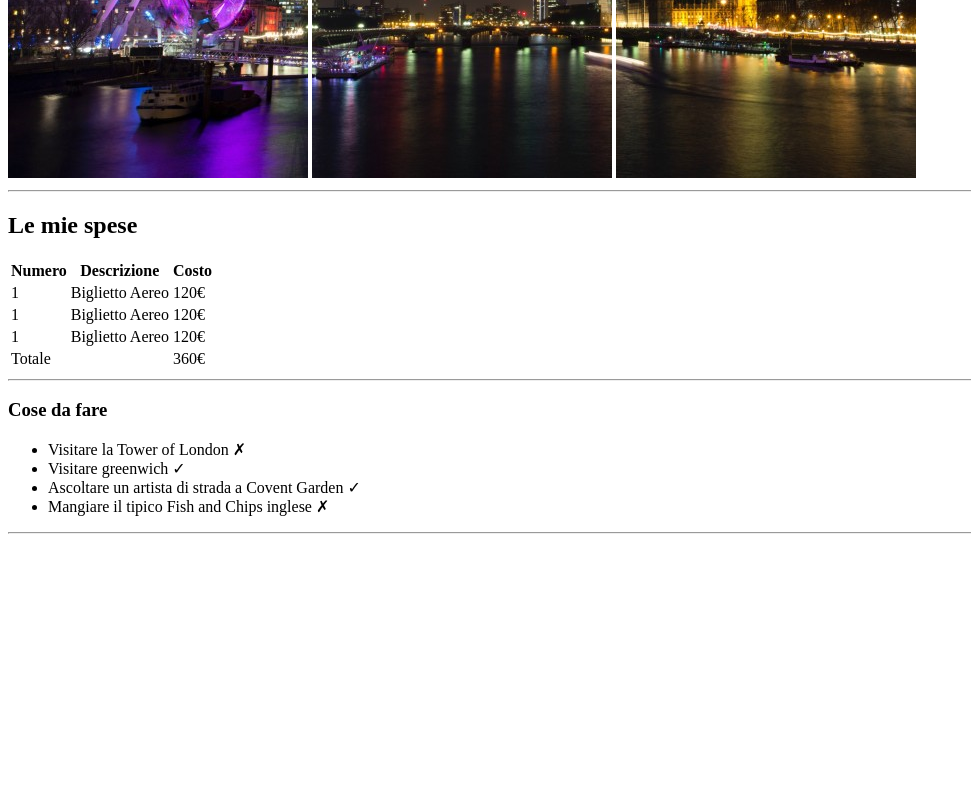
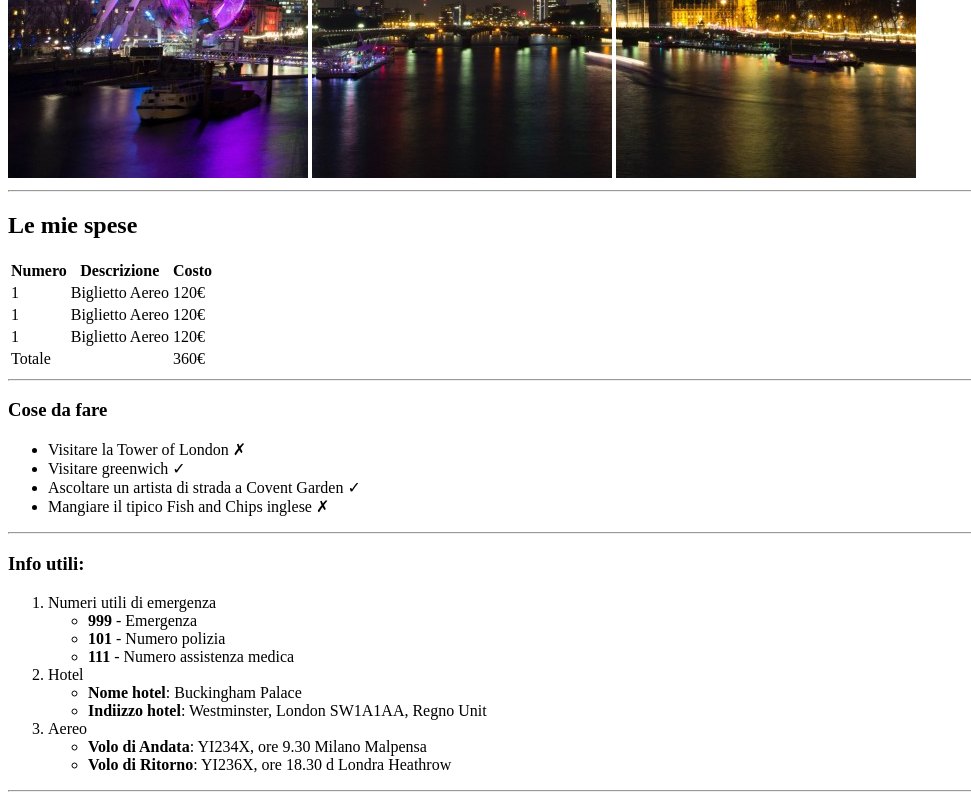
Before and after one commit to Neo-Machina/html-london-trip, a plain HTML site: page index.html in a window 1280 px wide. Shown: the part 502-1302 px from the top of the page, without its empty margins (0-971 px from the left). Before the commit the page ends 1044 px from the top, so only its background shows below. Drawn offline with Linux system fonts and the light colour scheme.

Commit message:
Order list + unorder sublist

```diff
--- a/index.html
+++ b/index.html
@@ -69,6 +69,7 @@
 
         <hr>
 
+        <!-- Attività fatte e non fatte -->
         <div>
             <h3>Cose da fare</h3>
 
@@ -82,6 +83,36 @@
 
         <hr>
 
+        <div>
+            <h3>Info utili:</h3>
+
+            <ol>
+                <li>Numeri utili di emergenza
+                    <ul>
+                        <li><strong>999</strong> - Emergenza</li>
+                        <li><strong>101</strong> - Numero polizia</li>
+                        <li><strong>111</strong> - Numero assistenza medica</li>
+                    </ul>
+                </li>
+                <li>Hotel
+                    <ul>
+                        <li><strong>Nome hotel</strong>: Buckingham Palace</li>
+                        <li><strong>Indiizzo hotel</strong>: Westminster, London SW1A1AA, Regno Unit</li>
+                    </ul>
+                </li>
+                <li>Aereo
+                    <ul>
+                        <li><strong>Volo di Andata</strong>: YI234X, ore 9.30 Milano Malpensa</li>
+                        <li><strong>Volo di Ritorno</strong>: YI236X, ore 18.30 d Londra Heathrow</li>
+                    </ul>
+                </li>
+            </ol>
+        </div>
+
+        <hr>
+
+
+
 
 
     </main>
```
